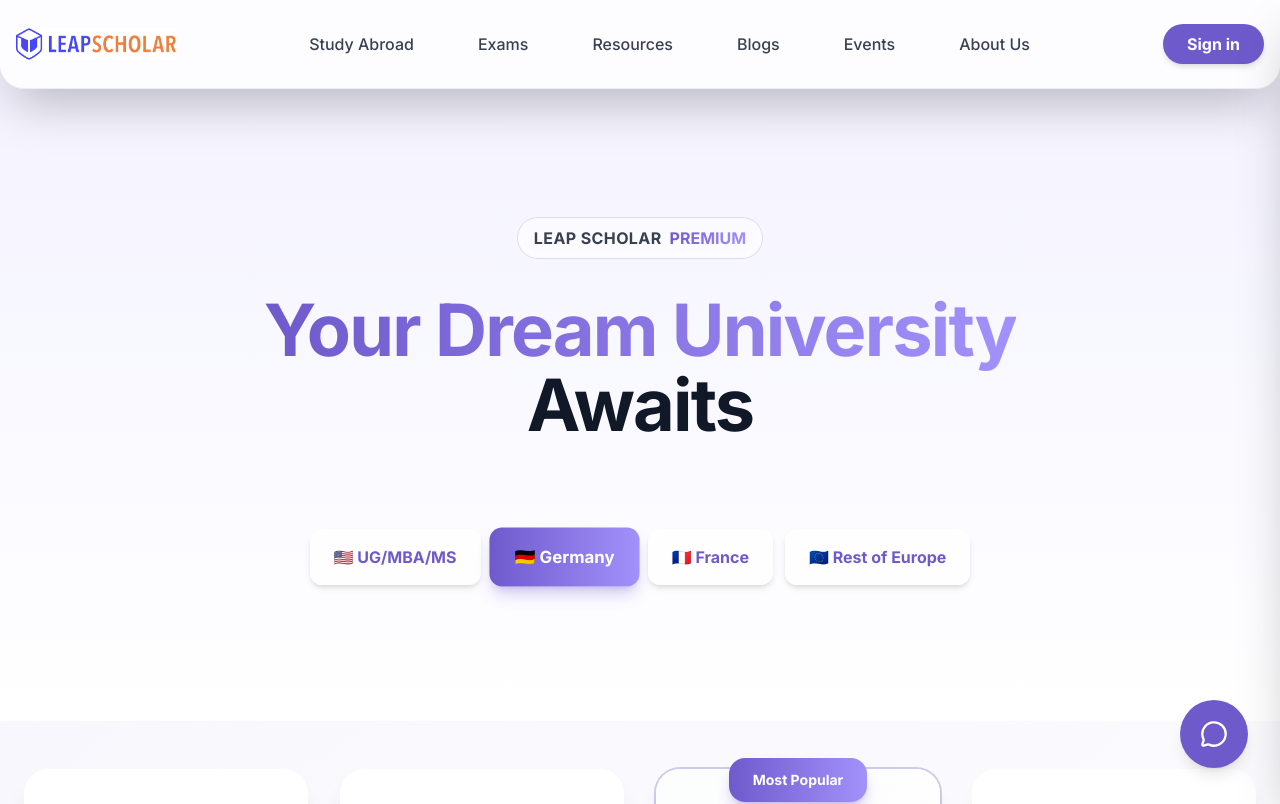
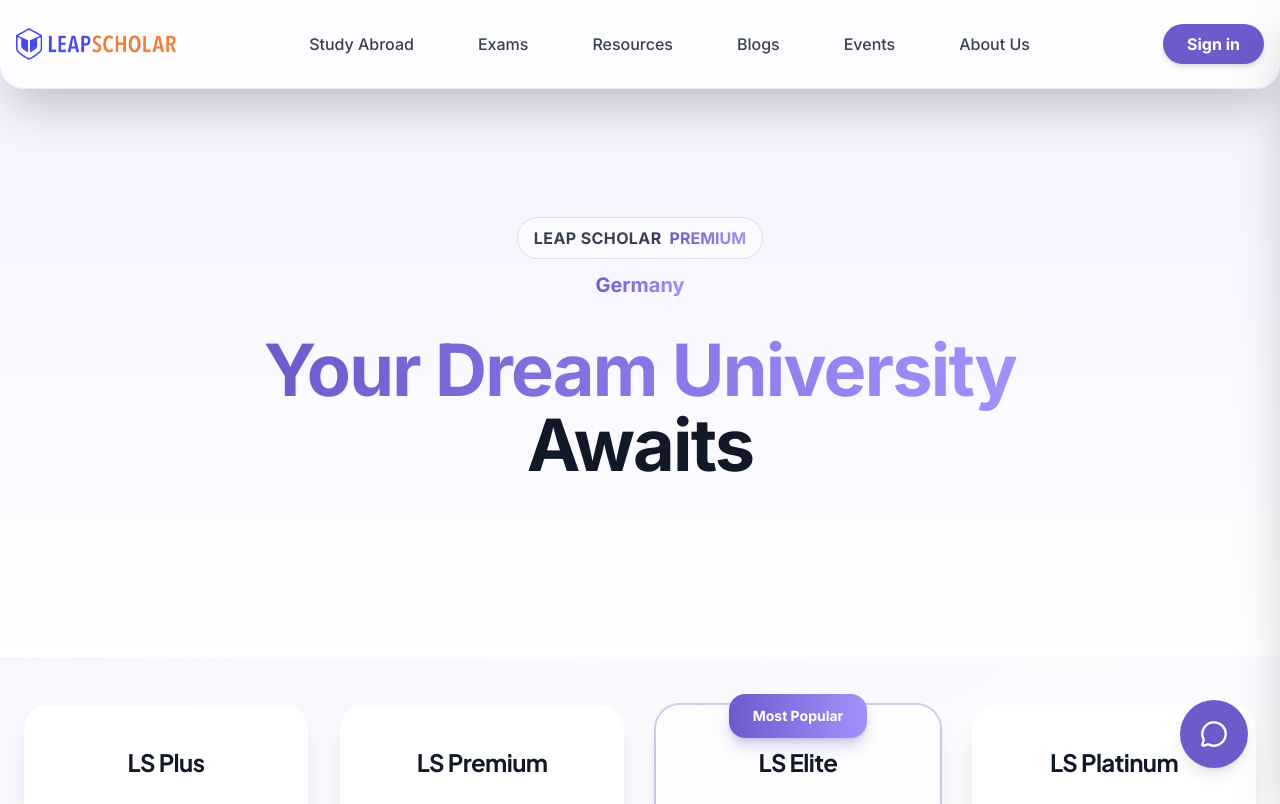
Before and after one commit to parthsinh-prog/leap_scholar_premium, a Next.js app: page / in a window 1280 px wide. Shown: the top 804 px of the page. Built offline with nearby package versions, Linux system fonts and the light colour scheme.

Commit message:
set Germany as default

```diff
--- a/package.json
+++ b/package.json
@@ -9,8 +9,11 @@
     "lint": "next lint"
   },
   "dependencies": {
+    "@chakra-ui/react": "^3.24.2",
+    "@emotion/react": "^11.14.0",
+    "@emotion/styled": "^11.14.1",
     "@reduxjs/toolkit": "^2.8.2",
-    "framer-motion": "^12.23.9",
+    "framer-motion": "^12.23.12",
     "lucide-react": "^0.525.0",
     "next": "15.4.4",
     "papaparse": "^5.5.3",
--- a/src/app/page.tsx
+++ b/src/app/page.tsx
@@ -8,6 +8,7 @@
 import { setRegion, setCountryOrProgram, setUnifiedSelection, setOpenFaqIndex } from "../store/uiSlice"
 import JourneyTimeline from "../components/JourneyTimeline/JourneyTimeline"
 import { AnimatedStatCard } from "../components/AnimatedStatCard/AnimatedStatCard"
+import { countryProgramData } from "../data/countryProgramData"
 
 // France: What makes Leap Scholar different?
 const leapStatsFrance = [
@@ -579,10 +580,7 @@
 
   // New unified options for the 4-button layout
   const unifiedOptions = useMemo(() => [
-    { key: 'usa-unified', label: '🇺🇸 UG/MBA/MS', icon: '🇺🇸' },
     { key: 'germany', label: '🇩🇪 Germany', icon: '🇩🇪' },
-    { key: 'france', label: '🇫🇷 France', icon: '🇫🇷' },
-    { key: 'rest-of-europe', label: '🇪🇺 Rest of Europe', icon: '🇪🇺' },
   ] as const, []);
 
   // Get plans from unified data structure
@@ -664,6 +662,22 @@
     return 'Most Popular'
   }
 
+  const [selectedRegion, setSelectedRegion] = React.useState("Germany");
+  const [selectedSubRegion, setSelectedSubRegion] = React.useState("Germany");
+
+  const handleRegionChange = (region: string) => {
+    setSelectedRegion(region);
+    // Reset sub-region to default when region changes
+    const defaultSubRegion = Object.keys(countryProgramData[region])[0];
+    setSelectedSubRegion(defaultSubRegion);
+  };
+
+  const handleSubRegionChange = (subRegion: string) => {
+    setSelectedSubRegion(subRegion);
+  };
+
+  const selectedData = countryProgramData[selectedRegion][selectedSubRegion];
+
   return (
     <div className="min-h-screen bg-gradient-to-b from-background to-white min-w-full">
       {/* Hero Section - HGI iOS Design */}
@@ -673,6 +687,9 @@
           <div className="inline-flex items-center gap-2 px-4 py-2 rounded-full bg-white/60 backdrop-blur-sm border border-[#6F5ACC]/20">
             <span className="text-sm md:text-base font-semibold text-gray-700 tracking-wide">LEAP SCHOLAR</span>
             <span className="text-sm md:text-base font-bold bg-gradient-to-r from-[#6F5ACC] to-[#A291FB] bg-clip-text text-transparent">PREMIUM</span>
+          </div>
+          <div className="mt-3">
+            <span className="text-lg md:text-xl font-bold bg-gradient-to-r from-[#6F5ACC] to-[#A291FB] bg-clip-text text-transparent">Germany</span>
           </div>
         </div>
 
@@ -687,44 +704,6 @@
               Awaits
             </span>
           </h1>
-        </div>
-
-        {/* Unified Selector - HGI iOS spacing */}
-        <div className="flex justify-center mb-8" data-section="unified-selector">
-          <div className="inline-flex gap-3 rounded-2xl p-2 flex-wrap justify-center">
-            {unifiedOptions.map((option, idx: number) => (
-              <button
-                key={option.key}
-                ref={(el) => {
-                  optionBtnRefs.current[idx] = el
-                  return undefined
-                }}
-                className={`px-6 py-4 rounded-xl font-semibold text-sm sm:text-base focus:outline-none transition-all duration-300 ease-out transform
-                  ${unifiedSelection === option.key
-                    ? "bg-gradient-to-r from-[#6F5ACC] to-[#A291FB] text-white shadow-lg shadow-[#6F5ACC]/30 scale-105"
-                    : "bg-white/80 text-[#6F5ACC] hover:bg-white hover:shadow-md hover:scale-102"
-                  }
-                `}
-                onClick={() => {
-                  dispatch(setUnifiedSelection(option.key as UnifiedSelection))
-                  // Auto-scroll to content sections after selection
-                  setTimeout(() => {
-                    if (segmentedControlRef.current) {
-                      const headerHeight = 80
-                      const elementTop = segmentedControlRef.current.offsetTop
-                      window.scrollTo({
-                        top: elementTop - headerHeight,
-                        behavior: "smooth",
-                      })
-                    }
-                  }, 100)
-                }}
-                aria-pressed={unifiedSelection === option.key}
-              >
-                {option.label}
-              </button>
-            ))}
-          </div>
         </div>
       </section>
 
@@ -776,49 +755,49 @@
                       </div>
                       <div className="space-y-3 md:space-y-4 mb-6 md:mb-8 w-full">
                         <div className="flex items-start group/item">
-                          <CheckCircle className="w-5 h-5 text-primary mt-0.5 mr-3 flex-shrink-0 group-hover/item:scale-110 transition-transform duration-200" />
+                          <CheckCircle className="w-5 h-5 text-primary mt-0.5 mr-3 flex-shrink-0 group-hover:item:scale-110 transition-transform duration-200" />
                           <span
                             className="text-gray-700 font-medium leading-relaxed"
                             dangerouslySetInnerHTML={{ __html: highlightKeyTerms(plan.applications, plan.tier) }}
                           />
                         </div>
                         <div className="flex items-start group/item">
-                          <CheckCircle className="w-5 h-5 text-primary mt-0.5 mr-3 flex-shrink-0 group-hover/item:scale-110 transition-transform duration-200" />
+                          <CheckCircle className="w-5 h-5 text-primary mt-0.5 mr-3 flex-shrink-0 group-hover:item:scale-110 transition-transform duration-200" />
                           <span
                             className="text-gray-700 font-medium leading-relaxed"
                             dangerouslySetInnerHTML={{ __html: highlightKeyTerms(plan.counsellor, plan.tier) }}
                           />
                         </div>
                         <div className="flex items-start group/item">
-                          <CheckCircle className="w-5 h-5 text-primary mt-0.5 mr-3 flex-shrink-0 group-hover/item:scale-110 transition-transform duration-200" />
+                          <CheckCircle className="w-5 h-5 text-primary mt-0.5 mr-3 flex-shrink-0 group-hover:item:scale-110 transition-transform duration-200" />
                           <span
                             className="text-gray-700 font-medium leading-relaxed"
                             dangerouslySetInnerHTML={{ __html: highlightKeyTerms(plan.ielts, plan.tier) }}
                           />
                         </div>
                         <div className="flex items-start group/item">
-                          <CheckCircle className="w-5 h-5 text-primary mt-0.5 mr-3 flex-shrink-0 group-hover/item:scale-110 transition-transform duration-200" />
+                          <CheckCircle className="w-5 h-5 text-primary mt-0.5 mr-3 flex-shrink-0 group-hover:item:scale-110 transition-transform duration-200" />
                           <span
                             className="text-gray-700 font-medium leading-relaxed"
                             dangerouslySetInnerHTML={{ __html: highlightKeyTerms(plan.sopLorSupport, plan.tier) }}
                           />
                         </div>
                         <div className="flex items-start group/item">
-                          <CheckCircle className="w-5 h-5 text-primary mt-0.5 mr-3 flex-shrink-0 group-hover/item:scale-110 transition-transform duration-200" />
+                          <CheckCircle className="w-5 h-5 text-primary mt-0.5 mr-3 flex-shrink-0 group-hover:item:scale-110 transition-transform duration-200" />
                           <span
                             className="text-gray-700 font-medium leading-relaxed"
                             dangerouslySetInnerHTML={{ __html: highlightKeyTerms(plan.visaSupport, plan.tier) }}
                           />
                         </div>
                         <div className="flex items-start group/item">
-                          <CheckCircle className="w-5 h-5 text-primary mt-0.5 mr-3 flex-shrink-0 group-hover/item:scale-110 transition-transform duration-200" />
+                          <CheckCircle className="w-5 h-5 text-primary mt-0.5 mr-3 flex-shrink-0 group-hover:item:scale-110 transition-transform duration-200" />
                           <span
                             className="text-gray-700 font-medium leading-relaxed"
                             dangerouslySetInnerHTML={{ __html: highlightKeyTerms(plan.scholarshipSupport, plan.tier) }}
                           />
                         </div>
                         <div className="flex items-start group/item">
-                          <CheckCircle className="w-5 h-5 text-primary mt-0.5 mr-3 flex-shrink-0 group-hover/item:scale-110 transition-transform duration-200" />
+                          <CheckCircle className="w-5 h-5 text-primary mt-0.5 mr-3 flex-shrink-0 group-hover:item:scale-110 transition-transform duration-200" />
                           <span
                             className="text-gray-700 font-medium leading-relaxed"
                             dangerouslySetInnerHTML={{
--- /dev/null
+++ b/src/components/StatsSection/StatsSection.tsx
@@ -0,0 +1,19 @@
+import { Box, SimpleGrid, Text } from "@chakra-ui/react";
+import { AnimatedStatCard } from "../AnimatedStatCard/AnimatedStatCard";
+
+interface StatsSectionProps {
+  stats: {
+    value: string;
+    label: string;
+  }[];
+}
+
+export const StatsSection = ({ stats }: StatsSectionProps) => (
+  <Box>
+    <SimpleGrid columns={{ base: 1, md: 3 }} spacing={10}>
+      {stats.map((stat, index) => (
+        <AnimatedStatCard key={index} value={stat.value} label={stat.label} />
+      ))}
+    </SimpleGrid>
+  </Box>
+);
--- a/src/data/countryProgramData.ts
+++ b/src/data/countryProgramData.ts
@@ -0,0 +1,39 @@
+export const countryProgramData: any = {
+  "Germany": {
+    "Germany": {
+      stats: [
+        { value: "95%", label: "Visa Success Rate" },
+        { value: "€200k", label: "Avg. Scholarship" },
+        { value: "Top 100", label: "Universities" },
+      ],
+      plans: [
+        {
+          name: "Standard",
+          price: "€999",
+          features: [
+            "University Shortlisting",
+            "Application Assistance",
+            "Visa Support",
+            "Loan Assistance",
+          ],
+        },
+        {
+          name: "Premium",
+          price: "€1499",
+          features: [
+            "Everything in Standard",
+            "Job Assistance",
+            "Accommodation Support",
+            "Community Access",
+          ],
+        },
+      ],
+      timeline: [
+        { step: 1, title: "Profile Evaluation", description: "We assess your profile and goals." },
+        { step: 2, title: "University Shortlisting", description: "We help you choose the right universities." },
+        { step: 3, title: "Application Submission", description: "We assist with your applications." },
+        { step: 4, title: "Visa & Beyond", description: "We guide you through the visa process and pre-departure." },
+      ]
+    },
+  },
+};
```
Also changed, not shown: 1 other file (tests, documents, lock files or other folders).
